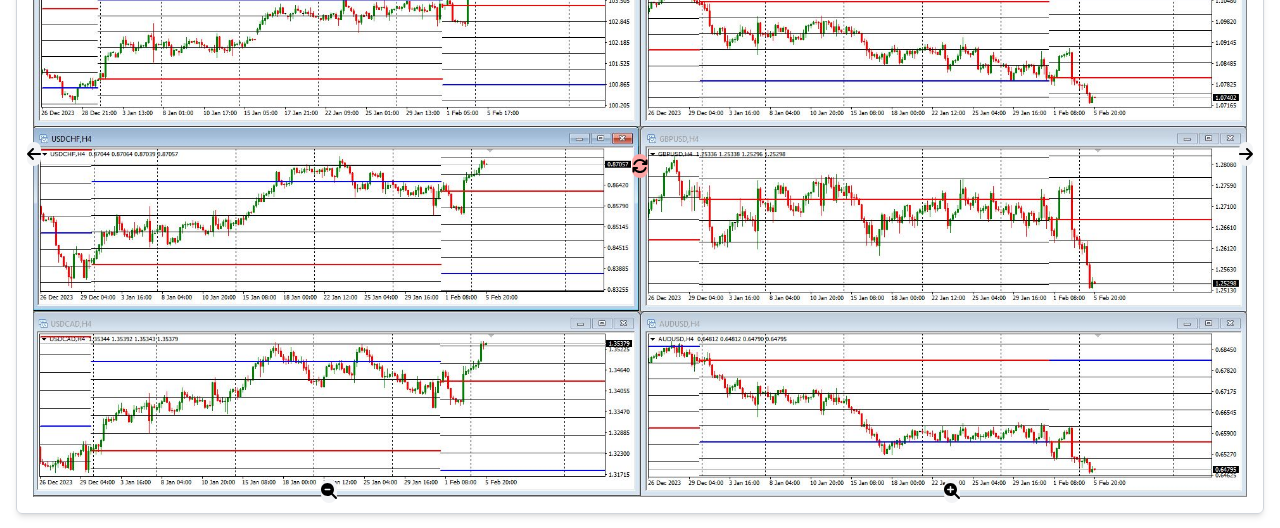
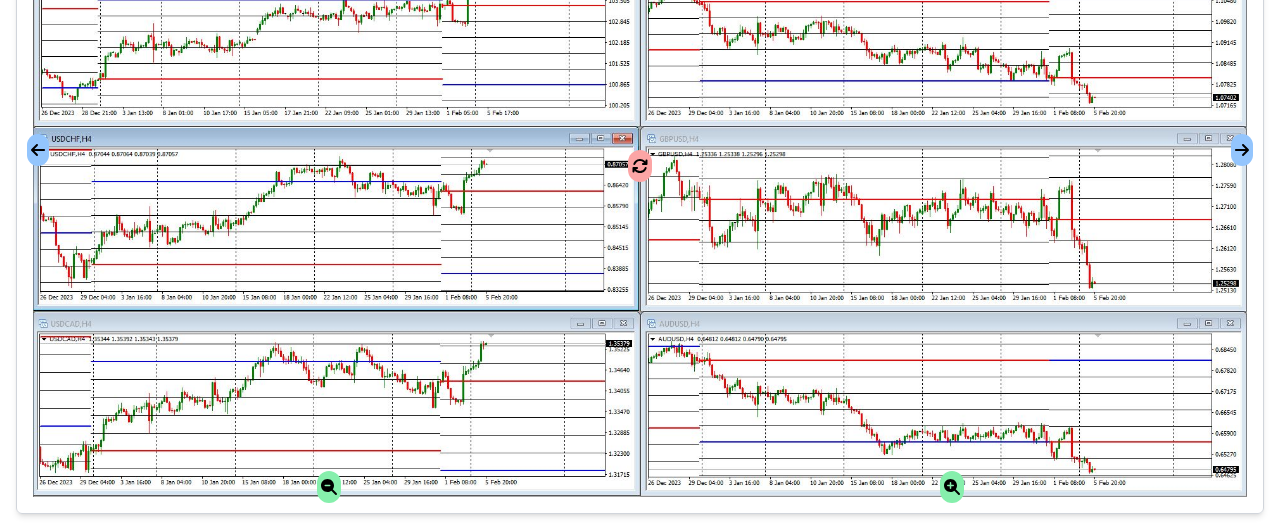
Before and after one commit to TshwaneloMatlou/eig, a Next.js app: page /Charts in a window 1280 px wide. Shown: the part 1140-1668 px from the top of the page. Built offline with nearby package versions, Linux system fonts and the light colour scheme.

Commit message:
chart update

```diff
--- a/app/Components/UsdCorrelationBlock.tsx
+++ b/app/Components/UsdCorrelationBlock.tsx
@@ -83,27 +83,27 @@ const UsdCorrelationBlock: React.FC<UsdCorrelationBlockProps> = ({ chart, select
         </div>
       </div>
       <div style={{ position: 'absolute', top: '50%', left: '50%', transform: 'translate(-50%, -50%)' }}>
-        <button className="bg-red-300 text-black rounded-2xl " onClick={reset}>
+        <button className="bg-red-300 p-1 text-black rounded-2xl " onClick={reset}>
           <FontAwesomeIcon icon={faSync} />
         </button>
       </div>
       <div style={{ position: 'absolute', bottom: '50%', left: '10px' }}>
-        <button className="bg-gray-100 text-black rounded-2xl " onClick={() => handlePan('left')}>
+        <button className="bg-blue-300 p-1 text-black rounded-2xl " onClick={() => handlePan('left')}>
           <FontAwesomeIcon icon={faArrowLeft} />
         </button>
       </div>
       <div style={{ position: 'absolute', bottom: '10px', left: '25%', transform: 'translateX(-50%)' }}>
-        <button className="bg-gray-100 text-black rounded-2xl " onClick={zoomOut}>
+        <button className="bg-green-300 p-1 text-black rounded-2xl " onClick={zoomOut}>
           <FontAwesomeIcon icon={faSearchMinus} />
         </button>
       </div>
       <div style={{ position: 'absolute', bottom: '10px', left: '75%', transform: 'translateX(-50%)' }}>
-        <button className="bg-gray-100 text-black rounded-2xl " onClick={zoomIn}>
+        <button className="bg-green-300 p-1 text-black rounded-2xl " onClick={zoomIn}>
           <FontAwesomeIcon icon={faSearchPlus} />
         </button>
       </div>
       <div style={{ position: 'absolute', bottom: '50%', right: '10px' }}>
-        <button className="bg-gray-100 text-black rounded-2xl " onClick={() => handlePan('right')}>
+        <button className="bg-blue-300 p-1 text-black rounded-2xl " onClick={() => handlePan('right')}>
           <FontAwesomeIcon icon={faArrowRight} />
         </button>
       </div>
```
